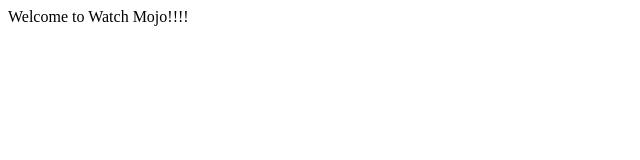
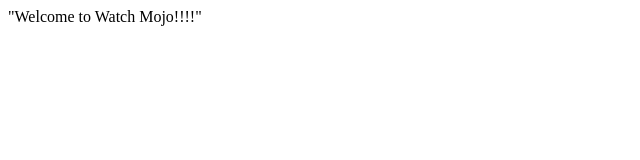
Before and after one commit to amjvillaruel-src/CS3-Sodium-Villaruel, a plain HTML site: page index.html in a window 1280 px wide. Shown: the full height of the page, 0-640 px from the left. Drawn offline with Linux system fonts and the light colour scheme.

Commit message:
Update index.html

```diff
--- a/index.html
+++ b/index.html
@@ -3,14 +3,14 @@
     <title>My First Webpage </title>
 
     <meta charset="UTF-8">
-    <meta name="author" content="My Name">
+    <meta name="author" content="Ashley Villaruel">
     <meta name="keywords" content="HTML, CSS, JavaScript">
-    <meta name="revised" content="28-06-2020">
+    <meta name="revised" content="15-08-2024">
 
     <link rel="icon" href="icon.png" type="image/gif">
   </head>
   <body>
     <!-- Place content here -->
-    Welcome to Watch Mojo!!!!
+    "Welcome to Watch Mojo!!!!"
   </body>
 </html>
```
